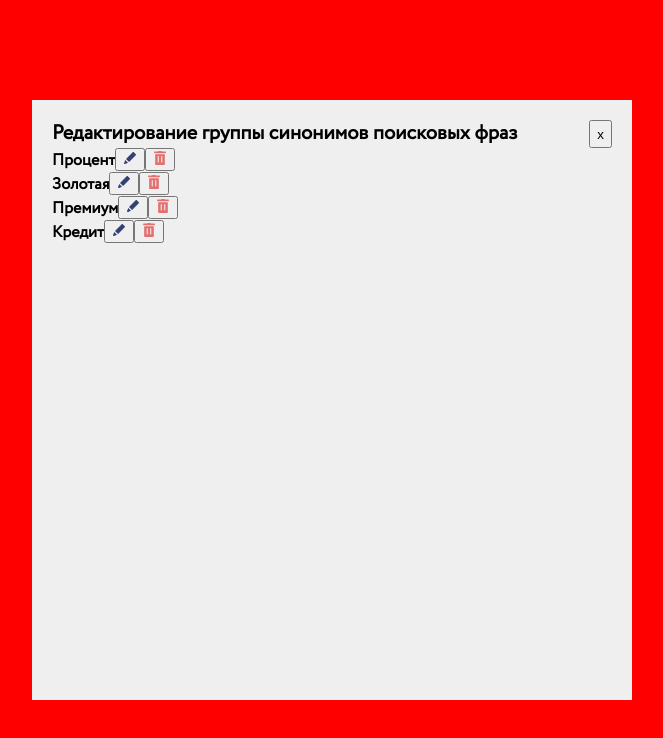
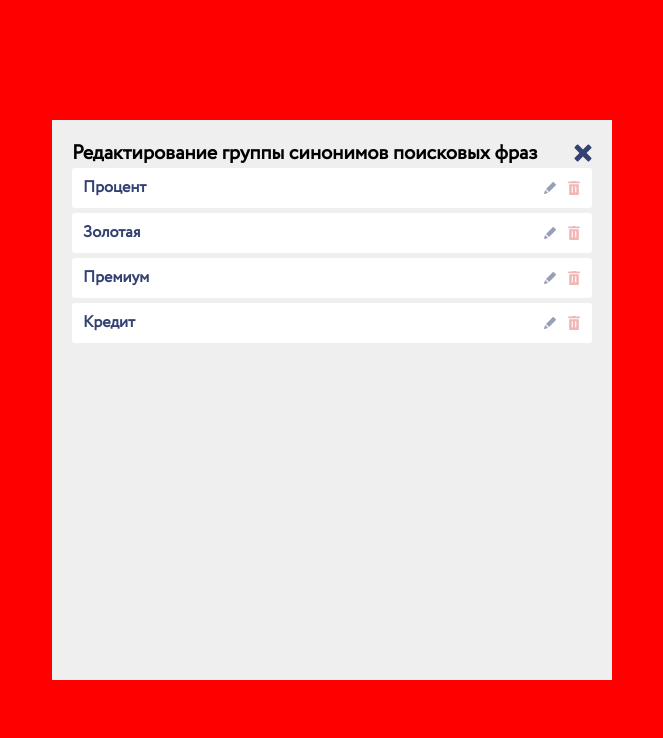
Before and after one commit to PopinskiSoda/synonyms, a React (Create React App) app: page / in a window 1280 px wide. Shown: the top 738 px of the page, without its empty margins (308-971 px from the left). Built offline with nearby package versions, Linux system fonts and the light colour scheme.

Commit message:
markup improvements

```diff
--- a/src/components/Card.js
+++ b/src/components/Card.js
@@ -7,7 +7,7 @@ import {
     EDIT_SYNONYM,
     SET_IS_EDITING
 } from '../constants/actionTypes';
-
+import './Card/index.scss'
 import pencil from '../icons/pencil.svg'
 import bucket from '../icons/bucket.svg'
 
@@ -57,7 +57,7 @@ export const Card = ({id, text, isEditing}) => {
     }, [id])
 
     return (
-        <div>
+        <div className='Card'>
             {isEditing
                 ? (
                     <>
@@ -79,11 +79,13 @@ export const Card = ({id, text, isEditing}) => {
                     <>
                         {text}
                         <button
+                            className='Card__button Card__button--edit'
                             onClick={handleEdit}
                         >
                             <img src={pencil}/>
                         </button>
                         <button
+                            className='Card__button'
                             onClick={handleDelete}
                         >
                             <img src={bucket}/>
--- /dev/null
+++ b/src/components/Card/index.scss
@@ -0,0 +1,28 @@
+.Card {
+  background: #ffffff;
+  border-radius: 3px;
+  margin-bottom: 5px;
+  padding: 11px;
+  font-size: 16px;
+  line-height: 18px;
+  display: flex;
+  justify-content: space-between;
+  color: #344273;
+
+  &__button {
+    border: none;
+    background: none;
+    padding: 0;
+    margin-left: 10px;
+    line-height: 10px;
+    opacity: 0.5;
+
+    &:hover {
+      opacity: 1;
+    }
+
+    &--edit {
+      margin-left: auto;
+    }
+  }
+}
--- a/src/components/Modal.js
+++ b/src/components/Modal.js
@@ -1,5 +1,6 @@
 import React from 'react';
 import './Modal/index.scss';
+import cross from '../icons/cross.svg'
 
 export const Modal = ({header, onClose, children}) => {
     return (
@@ -7,9 +8,10 @@ export const Modal = ({header, onClose, children}) => {
             <div className='Modal__header'>
                 <div>{header}</div>
                 <button
+                    className='Modal__close-button'
                     onClick={onClose}
                 >
-                    x
+                    <img src={cross}/>
                 </button>
             </div>
             <div>
--- a/src/components/Modal/index.scss
+++ b/src/components/Modal/index.scss
@@ -3,12 +3,19 @@
   width: 560px;
   height: 560px;
   padding: 20px;
+  box-sizing: border-box;
 
   &__header {
     font-size: 20px;
     line-height: 28px;
     display: flex;
     justify-content: space-between;
+  }
+
+  &__close-button {
+    background: none;
+    border: none;
+    padding: 0;
   }
 }
 
```
Also changed, not shown: src/icons/cross.svg (added).
